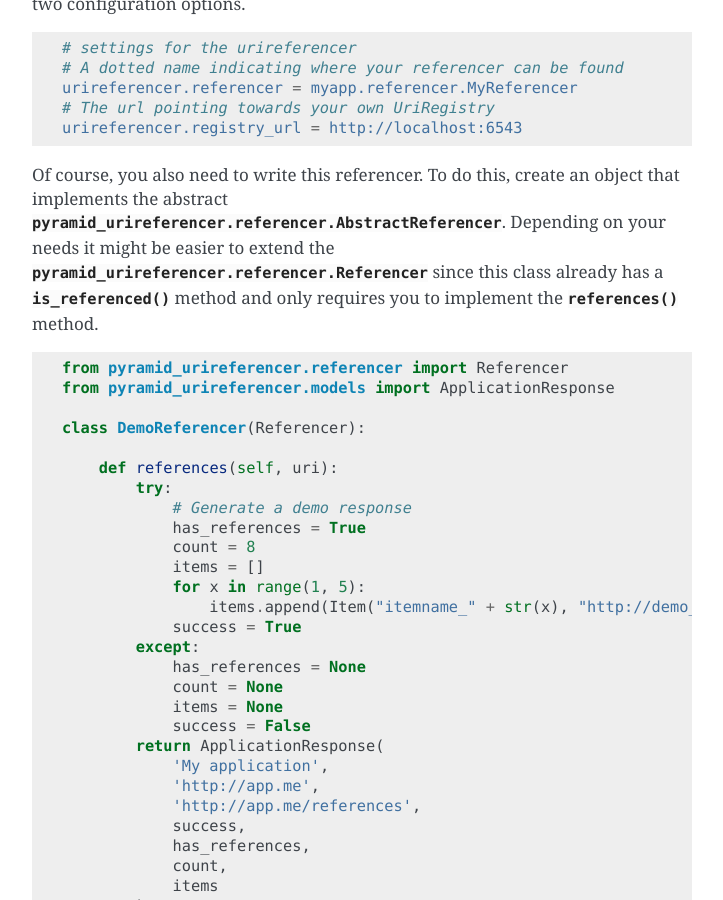
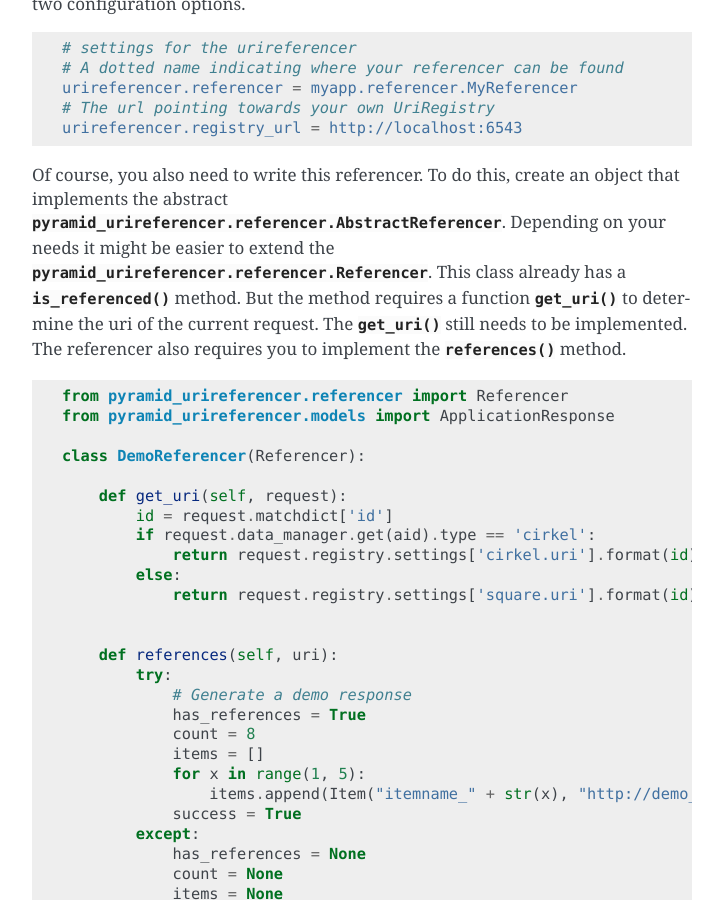
Before and after one commit to OnroerendErfgoed/uriregistry, a Sphinx documentation site: the page built from docs/source/development.rst, in a window 1280 px wide and 900 px high, scrolled down 1976 px. Shown: the whole window, without its empty margins (388-1111 px from the left). Built offline with Sphinx 7.4.7, drawn with Linux system fonts in a browser that asks for light colours.

Commit message:
update docs to pyramid_urireferencer==0.6.0

```diff
--- a/CHANGES.rst
+++ b/CHANGES.rst
@@ -2,6 +2,7 @@ next (??-??-2016)
 -----------------
 
 - Make compatible with Python 3.5
+- Update pyramid_urireferencer to 0.6.0
 
 0.1.1 (04-08-2015)
 ------------------
--- a/docs/source/architecture.rst
+++ b/docs/source/architecture.rst
@@ -58,4 +58,4 @@ particular URI.
 The plugin also provides a method
 :meth:`pyramid_urireferencer.referencer.Referencer.is_referenced` that can be
 used to contact the central registry to see if a certain URI is in use
-somewhere.
+somewhere. This method
--- a/docs/source/development.rst
+++ b/docs/source/development.rst
@@ -118,9 +118,10 @@ Of course, you also need to write this referencer. To do this, create an object
 that implements the abstract
 :class:`pyramid_urireferencer.referencer.AbstractReferencer`. Depending on your
 needs it might be easier to extend the
-:class:`pyramid_urireferencer.referencer.Referencer` since this class already
+:class:`pyramid_urireferencer.referencer.Referencer`. This class already
 has a :meth:`~pyramid_urireferencer.referencer.AbstractReferencer.is_referenced`
-method and only requires you to implement the
+method. But the method requires a function :meth:`get_uri` to determine the uri of the current request.
+The :meth:`get_uri` still needs to be implemented. The referencer also requires you to implement the
 :meth:`~pyramid_urireferencer.referencer.AbstractReferencer.references` method.
 
 .. code-block:: python
@@ -129,6 +130,14 @@ method and only requires you to implement the
     from pyramid_urireferencer.models import ApplicationResponse
 
     class DemoReferencer(Referencer):
+
+        def get_uri(self, request):
+            id = request.matchdict['id']
+            if request.data_manager.get(aid).type == 'cirkel':
+                return request.registry.settings['cirkel.uri'].format(id)
+            else:
+                return request.registry.settings['square.uri'].format(id)
+
 
         def references(self, uri):
             try:
--- a/requirements.txt
+++ b/requirements.txt
@@ -3,4 +3,5 @@
 
 PyYAML==3.11
 
-pyramid_urireferencer==0.4.0
+#pyramid_urireferencer==0.6.0
+-e git+https://github.com/OnroerendErfgoed/pyramid_urireferencer.git@8_get_uri#egg=pyramid_urireferencer
```
Also changed, not shown: other parts of docs/source/architecture.rst (+1 -1 lines).
